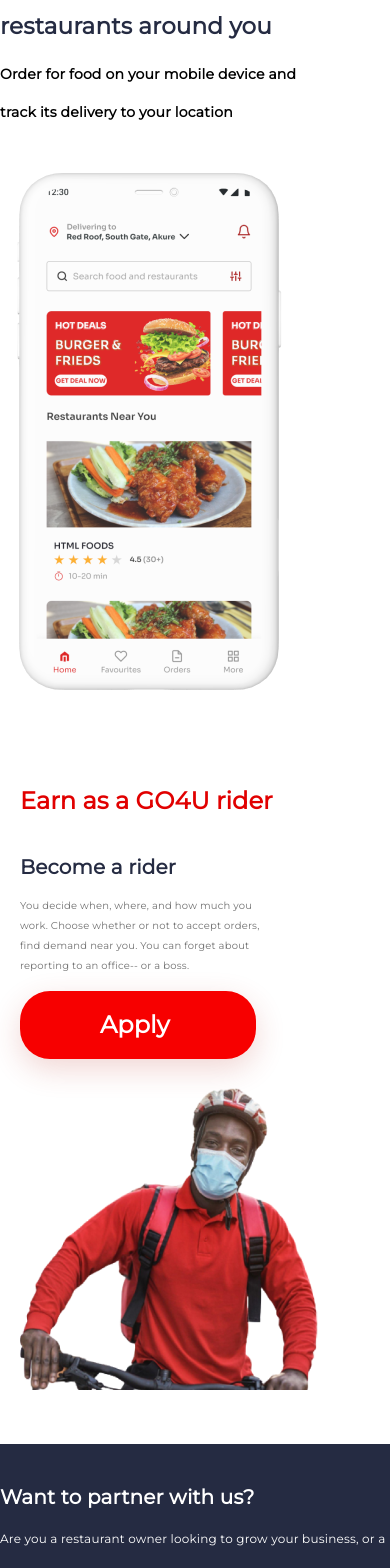
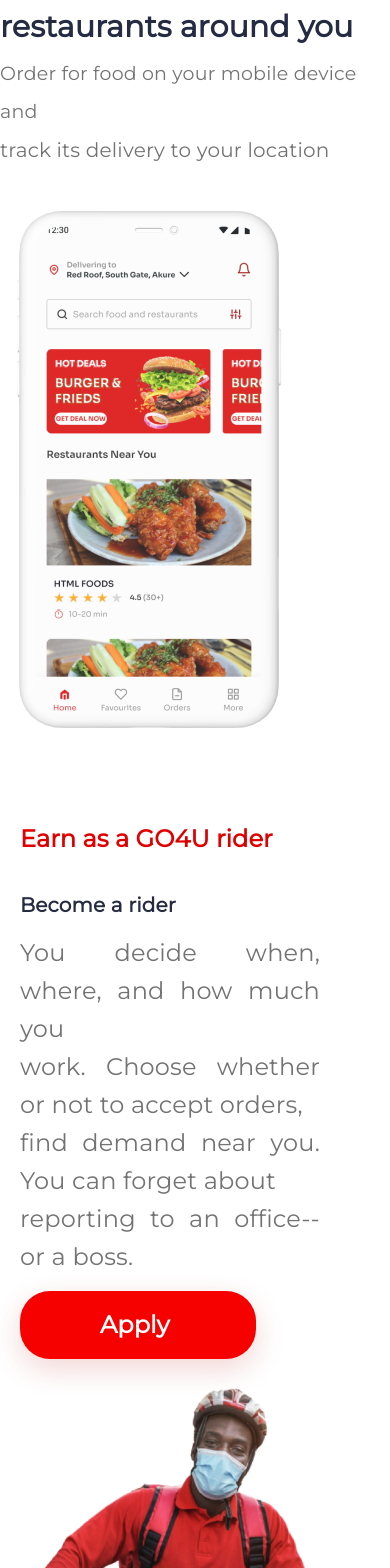
Before and after one commit to adewaleftk/go4u, a React (Create React App) app: page / in a window 390 px wide. Shown: the part 1860-3428 px from the top of the page. Built offline with nearby package versions, Linux system fonts and the light colour scheme.

Commit message:
Testing go4u

```diff
--- a/src/components/Navbar.js
+++ b/src/components/Navbar.js
@@ -1,6 +1,4 @@
-import React, { useState } from 'react';
-// import { useRef } from 'react';
-// import { FaBars, FaTimes } from "react-icons/fa"
+import React from 'react';
 import "../styles/navbar.css";
 
 function Navbar() {
--- a/src/styles/explore.css
+++ b/src/styles/explore.css
@@ -13,7 +13,7 @@
 }
 
 .exploreHeading {
-    color: #E00000;
+    color: #E10000;
     font-family: 'Montserrat';
     font-style: normal;
     font-weight: 700;
@@ -85,7 +85,7 @@
         font-family: 'Montserrat';
         font-style: normal;
         font-weight: 700;
-        font-size: 23px;
+        font-size: 30px;
         line-height: 57px;
         letter-spacing: 0.2px;
         color: #252B42;
@@ -100,19 +100,21 @@
     .orderFor {
         font-family: 'Montserrat';
         font-style: normal;
-        font-weight: 800;
-        font-size: 14px;
+        font-weight: 500;
+        font-size: 19px;
         line-height: 38px;
         letter-spacing: 0.2px;
+        color: #737373;
     }
 
     .track {
         font-family: 'Montserrat';
         font-style: normal;
-        font-weight: 800;
-        font-size: 14px;
+        font-weight: 500;
+        font-size: 20px;
         line-height: 38px;
         letter-spacing: 0.2px;
+        color: #737373;
     }
 
     .appHome {
@@ -124,4 +126,13 @@
         justify-content: center;
         align-self: center;
     }
+
+    .exploreHeading {
+        color: #E10000;
+        font-family: 'Montserrat';
+        font-style: normal;
+        font-weight: 700;
+        font-size: 24px;
+        line-height: 36px;
+    }
 }
--- a/src/styles/partnership.css
+++ b/src/styles/partnership.css
@@ -72,17 +72,19 @@
     font-family: 'Montserrat';
     font-style: normal;
     font-weight: 700;
-    font-size: 20px;
-    line-height: 7px;
+    font-size: 40px;
+    line-height: 57px;
     letter-spacing: 0.2px;
+    color: #ffffff;
   }
 
   .partnershipInfo p {
     font-family: 'Montserrat';
     font-style: normal;
     font-weight: 500;
-    font-size: 12px;
+    font-size: 24px;
     line-height: 38px;
+    color: #ffffff;
   }
 
   .getInTouch {
--- a/src/styles/rider.css
+++ b/src/styles/rider.css
@@ -114,7 +114,13 @@
     }
 
     .moreInfo p {
-        font-size: 10px;
-        line-height: 20px;
+        font-family: 'Montserrat';
+        font-style: normal;
+        font-weight: 500;
+        font-size: 24px;
+        line-height: 38px;
+        text-align: justify;
+        letter-spacing: 0.2px;
+        color: #737373;
     }
 }
```
